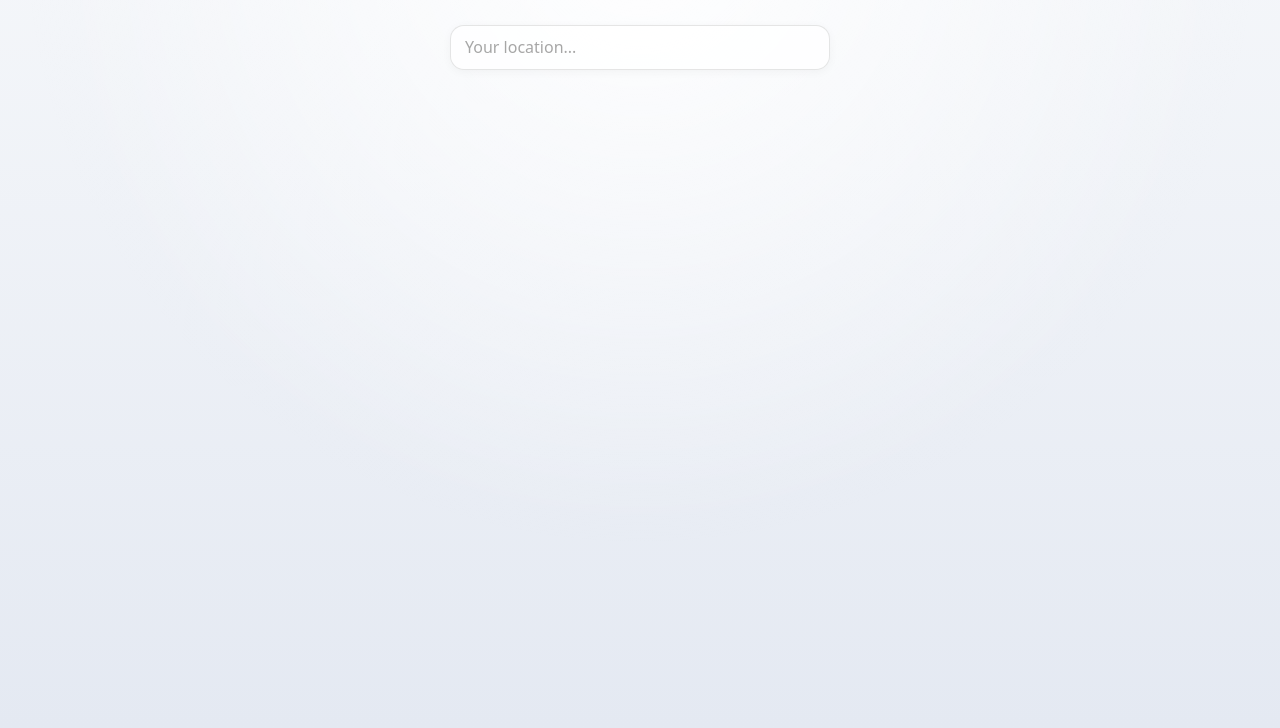
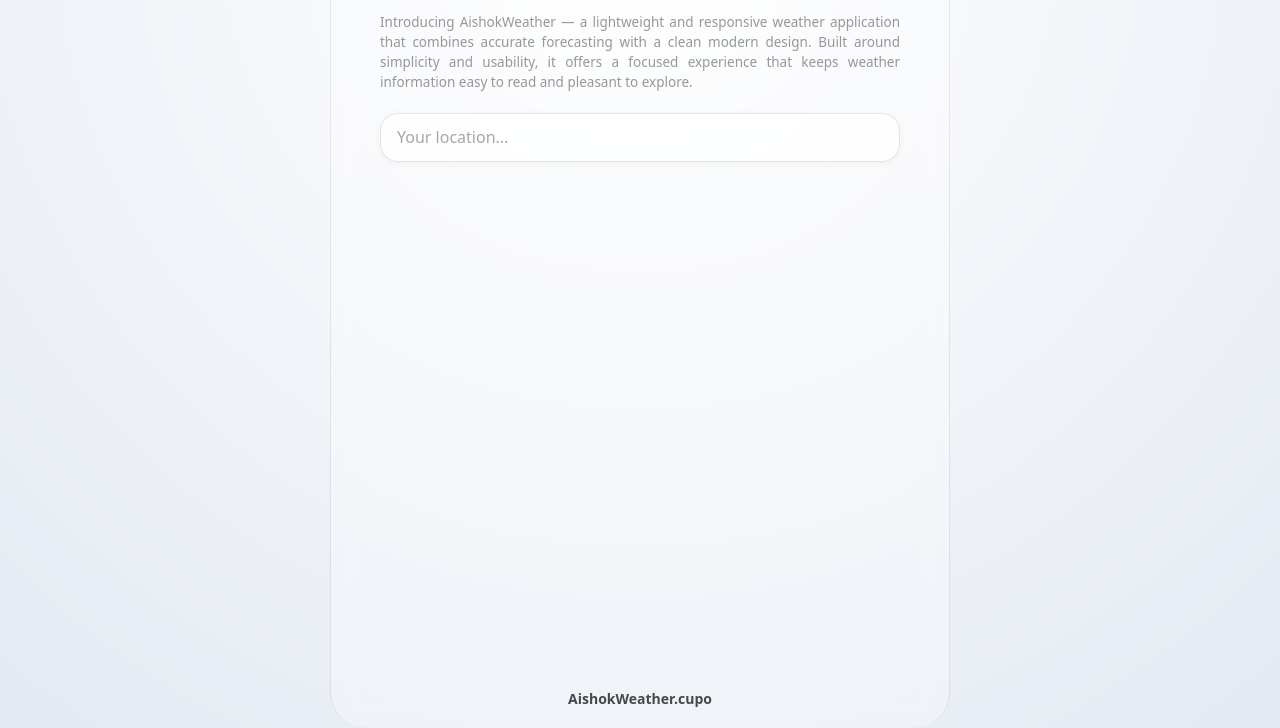
Before and after one commit to justCallMeArslan/weather-app, a website built with Vite: page index.html in a window 1280 px wide. Shown: the part 72-800 px from the top of the page. Built offline with nearby package versions, Linux system fonts and the light colour scheme; no server answers.

Commit message:
Complete CSS and project. Ready for GH eploy

```diff
--- a/index.html
+++ b/index.html
@@ -11,17 +11,23 @@
 
 <body>
 
-  <div class="brand">
+  <div class="appShell">
+
+    <article class="intro">
+
+      <h1>AishokWeather - controls weather inside and outside!</h1>
       <p>
-      AishokWeather.cupo
+        Introducing AishokWeather — a lightweight and responsive weather
+        application that combines accurate forecasting with a clean modern design.
+        Built around simplicity and usability, it offers a focused experience that keeps
+        weather information easy to read and pleasant to explore.
       </p>
-  </div>
+    </article>
     <form class="userForm">
 
       <label for="locationInput"></label>
       <div class="cityChoice">
-      <input type="text" id="locationInput" name="city" autocomplete="off" required
-      placeholder="Your location...">
+        <input type="text" id="locationInput" name="city" autocomplete="off" required placeholder="Your location...">
         <ul class="suggest"></ul>
       </div>
 
@@ -30,6 +36,13 @@
     </form>
 
     <div id="app"></div>
+
+    <div class="brand">
+      <p>
+        AishokWeather.cupo
+      </p>
+    </div>
+  </div>
 </body>
 
 </html>
--- a/src/components/ui.js
+++ b/src/components/ui.js
@@ -97,7 +97,7 @@
         const flag = getFlag(city.country_code);
         li.textContent = `${flag} ${city.name}, ${city.country}`;
         li.addEventListener("click", () => {
-            input.value = flag + " " + city.name + ", " + city.country;
+            input.value = city.name + ", " + city.country;
             list.innerHTML = ""; //clear dropdown
             input.form.requestSubmit(); // to proc submit
         })
--- a/src/style.css
+++ b/src/style.css
@@ -66,10 +66,38 @@
 }
 
 
+
+.appShell {
+  width: 100%;
+  max-width: 520px;
+  min-height: 100vh;
+  display: flex;
+  flex-direction: column;
+  align-items: center;
+  padding: 20px 20px 5px 20px;
+}
+
+.intro {
+  width: 100%;
+  max-width: 520px;
+  font-size: 13.5px;
+  line-height: 1.2;
+  text-align: right;
+  color: rgba(0, 0, 0, 0.5);
+}
+
+.intro p {
+  margin-top: 15px;
+  opacity: 0.8;
+  line-height: 1.5;
+  text-align: justify;
+}
+
 .userForm,
 .output {
   width: 100%;
   max-width: 380px;
+
 }
 
 .userForm {
@@ -91,31 +119,23 @@
   color: rgba(0, 0, 0, 0.35);
 }
 
-
-
 .cityChoice {
   position: relative;
   width: 100%;
   z-index: 10;
 }
 
-
 .suggest {
   position: absolute;
   top: 110%;
   left: 0;
   right: 0;
-
   background: rgba(255, 255, 255, 0.85);
   backdrop-filter: blur(18px);
-
   border-radius: 14px;
   overflow: hidden;
-
   box-shadow: 0 20px 40px rgba(0, 0, 0, 0.1);
-
   z-index: 9999;
-
   margin: 0;
   padding: 0;
   list-style: none;
@@ -144,18 +164,14 @@
   display: flex;
   flex-direction: column;
   align-items: center;
+
   font-family: system-ui, -apple-system, sans-serif;
   color: #1d1d1f;
-  background: linear-gradient(180deg, #f5f7fa, #e4e9f2);
-  padding: 20px;
-}
-
-body::before {
-  content: "";
-  position: fixed;
-  inset: 0;
-  background: radial-gradient(circle at top, rgba(255, 255, 255, 0.9), transparent 60%);
-  pointer-events: none;
+  background:
+    radial-gradient(circle at top right,
+      rgba(255, 255, 255, 0.6),
+      transparent 60%),
+    linear-gradient(180deg, #f5f7fa, #dfe7f3);
 }
 
 .output {
@@ -208,5 +224,101 @@
   font-size: 14px;
   font-weight: 600;
   opacity: 0.8;
-  margin-bottom: 40px;
+  margin-top: auto;
 }
+
+@media (min-width: 768px) {
+  body {
+    justify-content: center;
+    background:
+      radial-gradient(circle at top,
+        rgba(255, 255, 255, 0.9),
+        rgba(228, 233, 242, 1));
+  }
+
+  #app,
+  .userForm {
+    width: 100%;
+    max-width: 520px;
+  }
+
+  .output {
+    max-width: 520px;
+    border-radius: 28px;
+    border: 1px solid rgba(255, 255, 255, 0.5);
+    box-shadow:
+      0 10px 30px rgba(0, 0, 0, 0.08),
+      0 1px 2px rgba(0, 0, 0, 0.04);
+    backdrop-filter: blur(24px);
+  }
+
+  input {
+    border-radius: 18px;
+    padding: 14px 16px;
+    transition:
+      border-color 0.2s ease,
+      box-shadow 0.2s ease,
+      transform 0.2s ease;
+  }
+
+  input:focus {
+    border-color: rgba(0, 0, 0, 0.15);
+    box-shadow:
+      0 8px 25px rgba(0, 0, 0, 0.06);
+    transform: translateY(-1px);
+  }
+
+  .main {
+    margin-bottom: 28px;
+  }
+
+  .main p:last-child {
+    font-size: 72px;
+  }
+
+  .subOne,
+  .subTwo,
+  .subThree {
+    padding: 14px 0;
+    font-size: 15px;
+  }
+}
+
+@media (hover: hover) {
+  .output {
+    transition:
+      transform 0.25s ease,
+      box-shadow 0.25s ease;
+  }
+
+  .output:hover {
+    transform: translateY(-2px);
+    box-shadow:
+      0 18px 50px rgba(0, 0, 0, 0.12);
+  }
+
+}
+
+@media (min-width: 900px) {
+  .appShell {
+    max-width: 620px;
+    margin: 0 auto;
+    padding: 24px;
+    border-left:
+      1px solid rgba(0, 0, 0, 0.08);
+    border-right:
+      1px solid rgba(0, 0, 0, 0.08);
+    background:
+      rgba(255, 255, 255, 0.3);
+    backdrop-filter:
+      blur(12px);
+  }
+}
+
+@media (min-width: 1024px) {
+  .appShell {
+    padding: 20px;
+    border-radius: 36px;
+  }
+
+}
```
Lines whose indentation alone changed are shown as unchanged.
